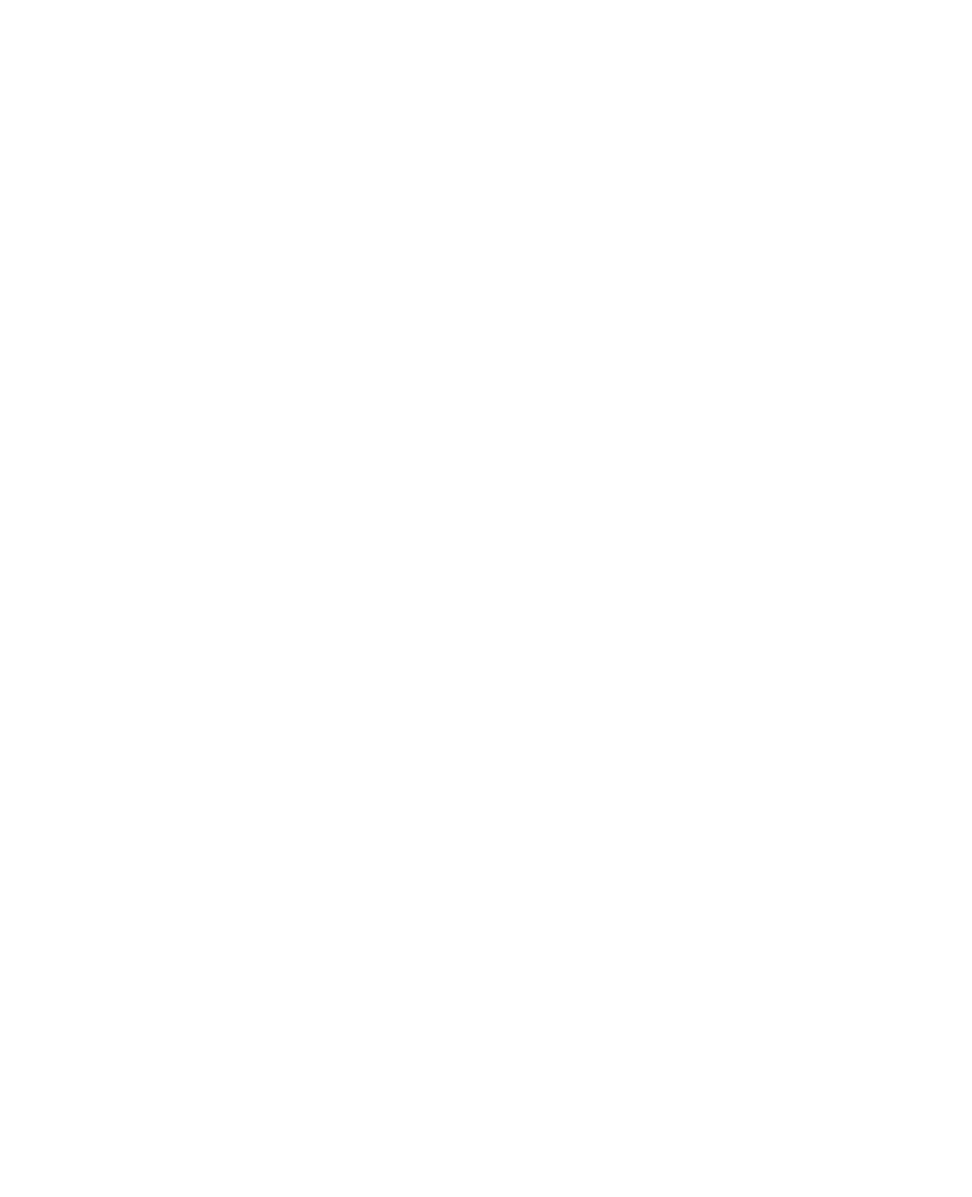
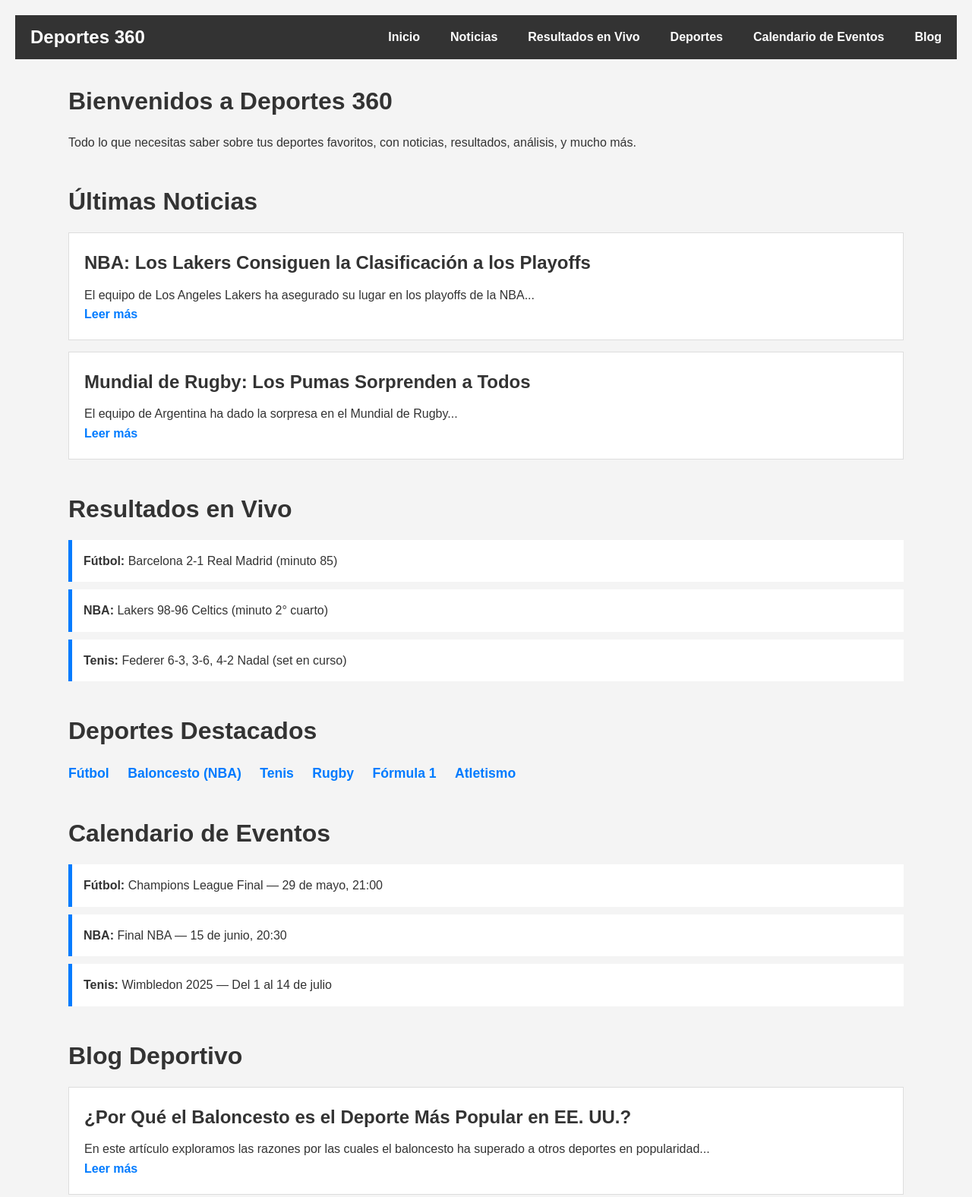
Before and after one commit to Jose-d01/Proyecto, a website: page index.html in a window 1280 px wide. Shown: the top 1576 px of the page at 76% size. Before the commit the page ends 800 px from the top, so only its background shows below. Drawn offline with Linux system fonts and the light colour scheme.

Commit message:
Añadiendo la estructura base

```diff
--- a/index.html
+++ b/index.html
@@ -1,12 +1,106 @@
 <!DOCTYPE html>
-<html lang="en">
+<html lang="es">
 <head>
     <meta charset="UTF-8">
     <meta name="viewport" content="width=device-width, initial-scale=1.0">
-    <title>Proyecto</title>
-    <link rel="stylesheet" href="style.css">
+    <meta http-equiv="X-UA-Compatible" content="ie=edge">
+    <title>Deportes 360</title>
+    <link rel="stylesheet" href="styles.css">
 </head>
 <body>
+    <!-- Header -->
+    <header>
+        <div class="logo">
+            <h1>Deportes 360</h1>
+        </div>
+        <nav>
+            <ul>
+                <li><a href="#inicio">Inicio</a></li>
+                <li><a href="#noticias">Noticias</a></li>
+                <li><a href="#resultados">Resultados en Vivo</a></li>
+                <li><a href="#deportes">Deportes</a></li>
+                <li><a href="#calendario">Calendario de Eventos</a></li>
+                <li><a href="#blog">Blog</a></li>
+            </ul>
+        </nav>
+    </header>
+
+    <!-- Main Content -->
+    <main>
+        <!-- Sección de Inicio -->
+        <section id="inicio">
+            <h2>Bienvenidos a Deportes 360</h2>
+            <p>Todo lo que necesitas saber sobre tus deportes favoritos, con noticias, resultados, análisis, y mucho más.</p>
+        </section>
+
+        <!-- Sección de Noticias -->
+        <section id="noticias">
+            <h2>Últimas Noticias</h2>
+            <article>
+                <h3>NBA: Los Lakers Consiguen la Clasificación a los Playoffs</h3>
+                <p>El equipo de Los Angeles Lakers ha asegurado su lugar en los playoffs de la NBA...</p>
+                <a href="#">Leer más</a>
+            </article>
+            <article>
+                <h3>Mundial de Rugby: Los Pumas Sorprenden a Todos</h3>
+                <p>El equipo de Argentina ha dado la sorpresa en el Mundial de Rugby...</p>
+                <a href="#">Leer más</a>
+            </article>
+        </section>
+
+        <!-- Sección de Resultados en Vivo -->
+        <section id="resultados">
+            <h2>Resultados en Vivo</h2>
+            <p><strong>Fútbol:</strong> Barcelona 2-1 Real Madrid (minuto 85)</p>
+            <p><strong>NBA:</strong> Lakers 98-96 Celtics (minuto 2° cuarto)</p>
+            <p><strong>Tenis:</strong> Federer 6-3, 3-6, 4-2 Nadal (set en curso)</p>
+        </section>
+
+        <section id="deportes">
+            <h2>Deportes Destacados</h2>
+            <ul>
+                <li><a href="#">Fútbol</a></li>
+                <li><a href="#">Baloncesto (NBA)</a></li>
+                <li><a href="#">Tenis</a></li>
+                <li><a href="#">Rugby</a></li>
+                <li><a href="#">Fórmula 1</a></li>
+                <li><a href="#">Atletismo</a></li>
+            </ul>
+        </section>
+
+        <section id="calendario">
+            <h2>Calendario de Eventos</h2>
+            <p><strong>Fútbol:</strong> Champions League Final — 29 de mayo, 21:00</p>
+            <p><strong>NBA:</strong> Final NBA — 15 de junio, 20:30</p>
+            <p><strong>Tenis:</strong> Wimbledon 2025 — Del 1 al 14 de julio</p>
+        </section>
+
+        <section id="blog">
+            <h2>Blog Deportivo</h2>
+            <article>
+                <h3>¿Por Qué el Baloncesto es el Deporte Más Popular en EE. UU.?</h3>
+                <p>En este artículo exploramos las razones por las cuales el baloncesto ha superado a otros deportes en popularidad...</p>
+                <a href="#">Leer más</a>
+            </article>
+            <article>
+                <h3>La Historia del Rugby y Su Expansión Global</h3>
+                <p>El rugby ha crecido significativamente en popularidad. En este post te contamos cómo llegó a ser uno de los deportes más importantes...</p>
+                <a href="#">Leer más</a>
+            </article>
+        </section>
+    </main>
+
+    <footer>
+        <p>&copy; 2025 Deportes 360. Todos los derechos reservados.</p>
+        <p>
+            <a href="#">Política de privacidad</a> |
+            <a href="#">Términos de uso</a>
+        </p>
+        <p>
+            Síguenos en nuestras redes sociales:
+            <a href="#">Instagram</a> | <a href="#">Twitter</a> | <a href="#">Facebook</a>
+        </p>
+    </footer>
 
 </body>
 </html>
--- a/style.css
+++ /dev/null
@@ -1,3 +0,0 @@
-*{
-    margin: 0;
-}
--- /dev/null
+++ b/styles.css
@@ -0,0 +1,169 @@
+/* Reset de estilos básicos */
+* {
+    margin: 0;
+    padding: 0;
+    box-sizing: border-box;
+}
+
+/* Estilos generales */
+body {
+    font-family: Arial, sans-serif;
+    background-color: #f4f4f4;
+    color: #333;
+    line-height: 1.6;
+    padding: 20px;
+}
+
+a {
+    text-decoration: none;
+    color: #007BFF;
+}
+
+a:hover {
+    color: #0056b3;
+}
+
+/* Header */
+header {
+    background-color: #333;
+    color: #fff;
+    padding: 10px 0;
+    display: flex;
+    justify-content: space-between;
+    align-items: center;
+}
+
+header .logo h1 {
+    font-size: 24px;
+    margin-left: 20px;
+}
+
+header nav ul {
+    list-style-type: none;
+    display: flex;
+    gap: 20px;
+}
+
+header nav ul li {
+    margin-right: 20px;
+}
+
+header nav ul li a {
+    color: white;
+    font-weight: bold;
+}
+
+header nav ul li a:hover {
+    text-decoration: underline;
+}
+
+/* Main Content */
+main {
+    max-width: 1100px;
+    margin: 0 auto;
+    padding: 30px 0;
+}
+
+h2 {
+    font-size: 2em;
+    margin-bottom: 15px;
+}
+
+h3 {
+    font-size: 1.5em;
+    margin-bottom: 10px;
+}
+
+section {
+    margin-bottom: 40px;
+}
+
+/* Sección Noticias */
+#noticias article {
+    background-color: #fff;
+    border: 1px solid #ddd;
+    padding: 20px;
+    margin-bottom: 15px;
+}
+
+#noticias article a {
+    font-weight: bold;
+    color: #007BFF;
+}
+
+#noticias article a:hover {
+    color: #0056b3;
+}
+
+/* Sección Resultados en Vivo */
+#resultados p {
+    background-color: #fff;
+    padding: 15px;
+    margin: 10px 0;
+    border-left: 5px solid #007BFF;
+}
+
+#resultados strong {
+    font-weight: bold;
+}
+
+/* Sección Deportes Destacados */
+#deportes ul {
+    list-style-type: none;
+}
+
+#deportes ul li {
+    display: inline-block;
+    margin-right: 20px;
+}
+
+#deportes ul li a {
+    font-size: 1.1em;
+    font-weight: bold;
+}
+
+/* Sección Calendario de Eventos */
+#calendario p {
+    background-color: #fff;
+    padding: 15px;
+    margin: 10px 0;
+    border-left: 5px solid #007BFF;
+}
+
+/* Sección Blog */
+#blog article {
+    background-color: #fff;
+    border: 1px solid #ddd;
+    padding: 20px;
+    margin-bottom: 15px;
+}
+
+#blog article a {
+    font-weight: bold;
+    color: #007BFF;
+}
+
+#blog article a:hover {
+    color: #0056b3;
+}
+
+/* Footer */
+footer {
+    background-color: #333;
+    color: #fff;
+    text-align: center;
+    padding: 20px 0;
+}
+
+footer p {
+    margin-bottom: 10px;
+}
+
+footer a {
+    color: #fff;
+    font-weight: bold;
+}
+
+footer a:hover {
+    color: #007BFF;
+}
```
